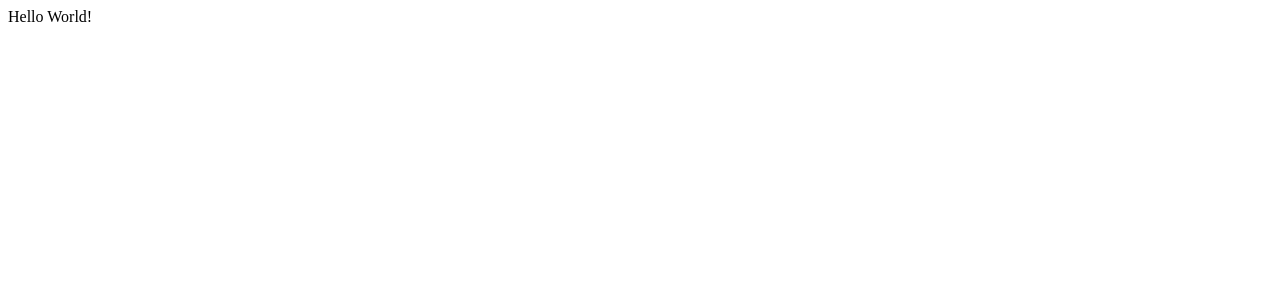
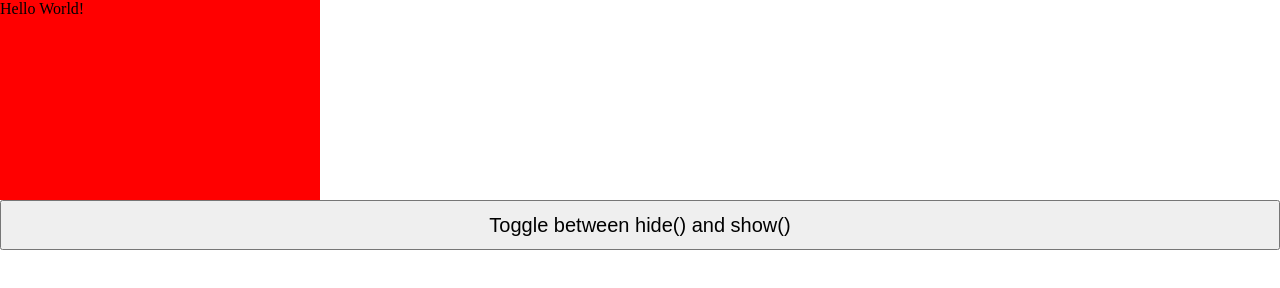
Before and after one commit to jaguarj/jQuery-Practice, a website: page index.html in a window 1280 px wide. Drawn offline with nearby package versions, Linux system fonts and the light colour scheme.

Commit message:
Added a button to hide and show (toggle).

```diff
--- a/css/style.css
+++ b/css/style.css
@@ -0,0 +1,24 @@
+html, body {
+	margin: 0;
+}
+
+button {
+	height: 50px;
+	width: 100vw;
+	boder: none;
+	padding: 10px;
+	font-size: 20px;
+}
+
+#box1 {
+	width: 25vw;
+	height: 25vh;
+	height: ;
+	background: red;
+}
+
+.box1 {
+	background: red;
+	width: 100vw;
+	height: 100vh;
+}
--- a/index.html
+++ b/index.html
@@ -2,7 +2,7 @@
 <html>
 <head>
 	<meta charset="UTF-8">
-	<title>My New Page</title>
+	<title>My jQuery Practice Page</title>
 	<meta name="description" content=" What kind of content are you talking about?">
 	<meta name="keywords" content="HTML,CSS,XML,JavaScript">
 	<meta name="author" content="Josh Seipel">
@@ -17,6 +17,8 @@
 	Hello World!
 	</div>
 
+	<button>Toggle between hide() and show()</button>
+
 
 
 
--- a/scripts/main.js
+++ b/scripts/main.js
@@ -1,10 +1,16 @@
-console.log("We are connected");
+$(document).ready(function() {
+console.log("We are connected!");
+// Start your scripts here.
 
-$(document).ready(function() {
+// $("#box1").click(function(){
+// 	$("#box1").toggle("hello Josh! You are the best!");
+// });
 
 
-$("#box1").click(function(){
-	$("#box1").html("hello Josh! You are the best!");
+// Add a class to an element //
+
+$("button").click(function(){
+	$("#box1").toggle("box1");
 });
 
 
```
